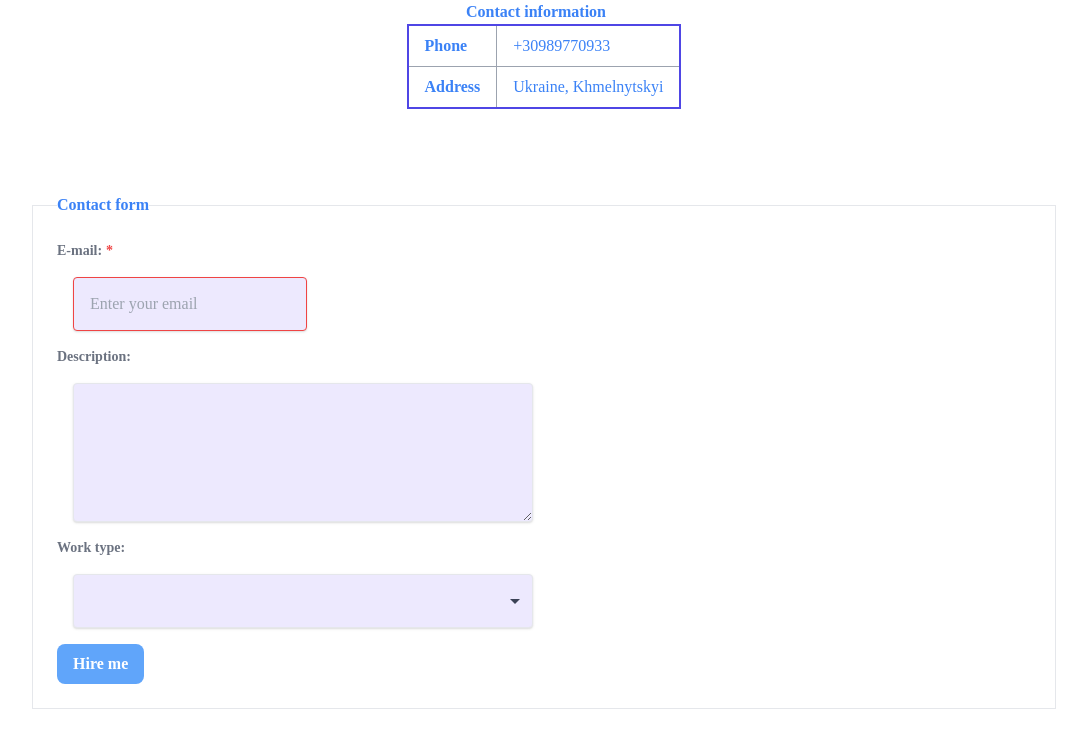
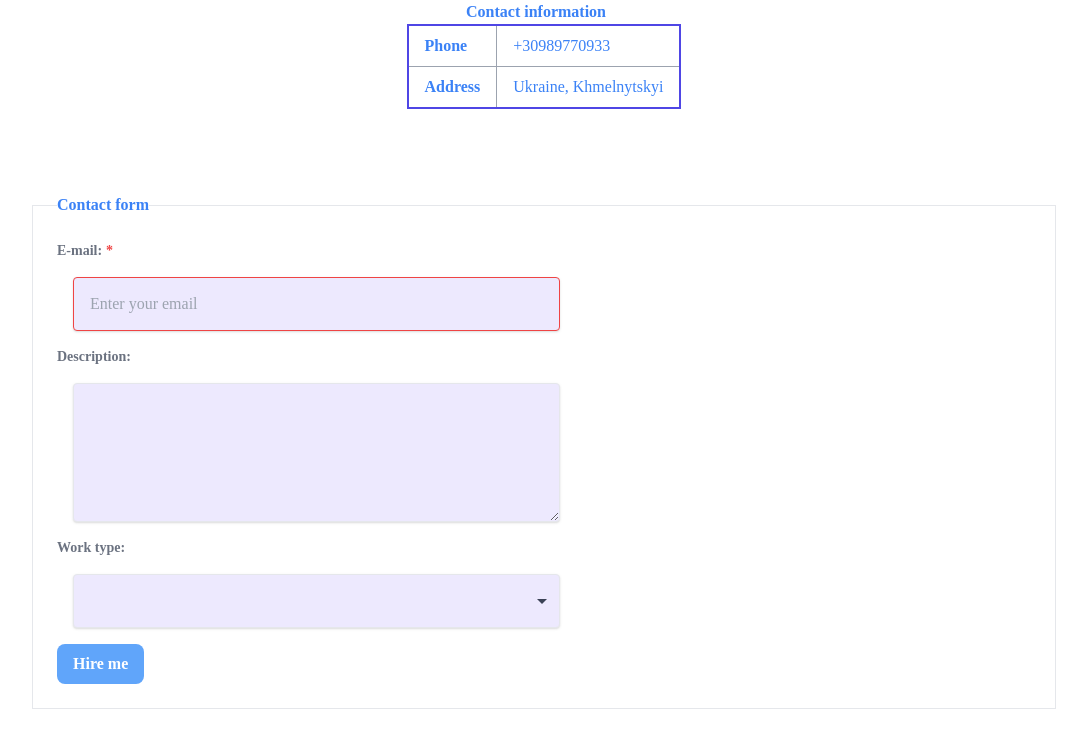
Before and after one commit to Sveta2808/my_CV_Nazarova_S, a plain HTML site: page my_CV/hire-me.html in a window 1280 px wide. Shown: the whole page, without its empty margins (96-1183 px from the left). Drawn offline with nearby package versions, Linux system fonts and the light colour scheme.

Commit message:
styles fixed

```diff
--- a/my_CV/hire-me.html
+++ b/my_CV/hire-me.html
@@ -34,20 +34,20 @@
                     <div>
                         <label class="block text-gray-500 text-sm font-bold mb-2" for="email"> E-mail:<span class="text-red-500 px-1">*</span></label></label>
                         <input
-                            class="flex flex-col items-start bg-purple-100 shadow appearance-none border border-red-500 rounded m-4 p-4 text-gray-700 leading-tight  focus:outline-none focus:shadow-outline"
+                            class="flex flex-col items-start bg-purple-100 shadow w-1/2 appearance-none border border-red-500 rounded m-4 p-4 text-gray-700 leading-tight  focus:outline-none focus:shadow-outline"
                             type="text" required name="email" id="email" placeholder="Enter your email"
                             title="example@mail.com" />
                     </div>
                     <div>
                         <label class="block text-gray-500 text-sm font-bold mb-2" for="description">Description:</label>
                         <textarea
-                            class="flex flex-col items-start bg-purple-100 shadow appearance-none border rounded m-4 p-4 text-gray-700 leading-tight focus:outline-none focus:shadow-outline"
+                            class="flex flex-col items-start bg-purple-100 shadow w-1/2 appearance-none border rounded m-4 p-4 text-gray-700 leading-tight focus:outline-none focus:shadow-outline"
                             id="description" name="description"></textarea>
                     </div>
                     <div>
                         <label class="block text-gray-500 text-sm font-bold mb-2" for="work-type"> Work type: </label>
                         <select
-                            class="block shadow appearance-none bg-purple-100 border m-4 p-4 text-gray-700 rounded leading-tight focus:outline-none focus:shadow-outline"
+                            class="block shadow w-1/2 appearance-none bg-purple-100 border m-4 p-4 text-gray-700 rounded leading-tight focus:outline-none focus:shadow-outline"
                             required name="Work-type" id="work-type">
                             <option></option>
                             <option value="1">Office work</option>
--- a/styles_form.css
+++ b/styles_form.css
@@ -27,7 +27,7 @@ fieldset {
 }
 
 textarea {
-    min-width: 460px;
+
     min-height: 139px;
 }
 
```
